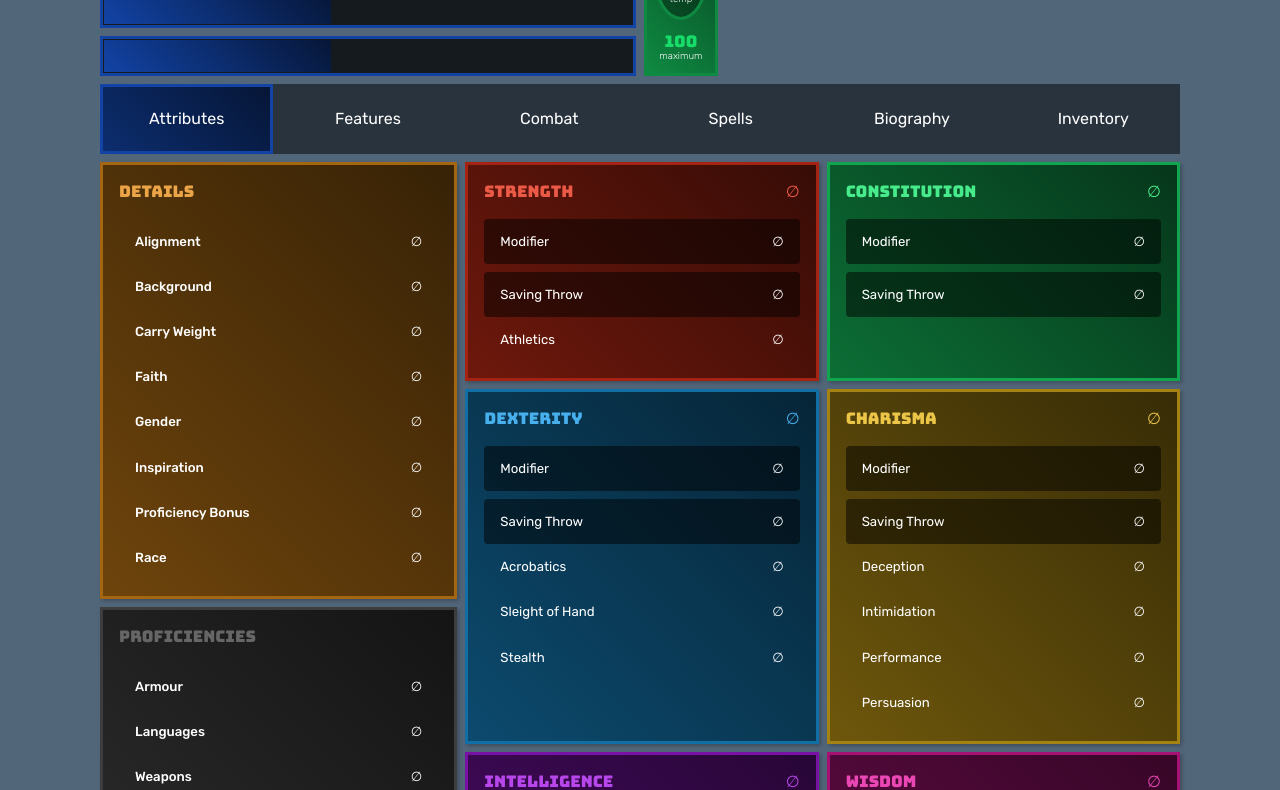
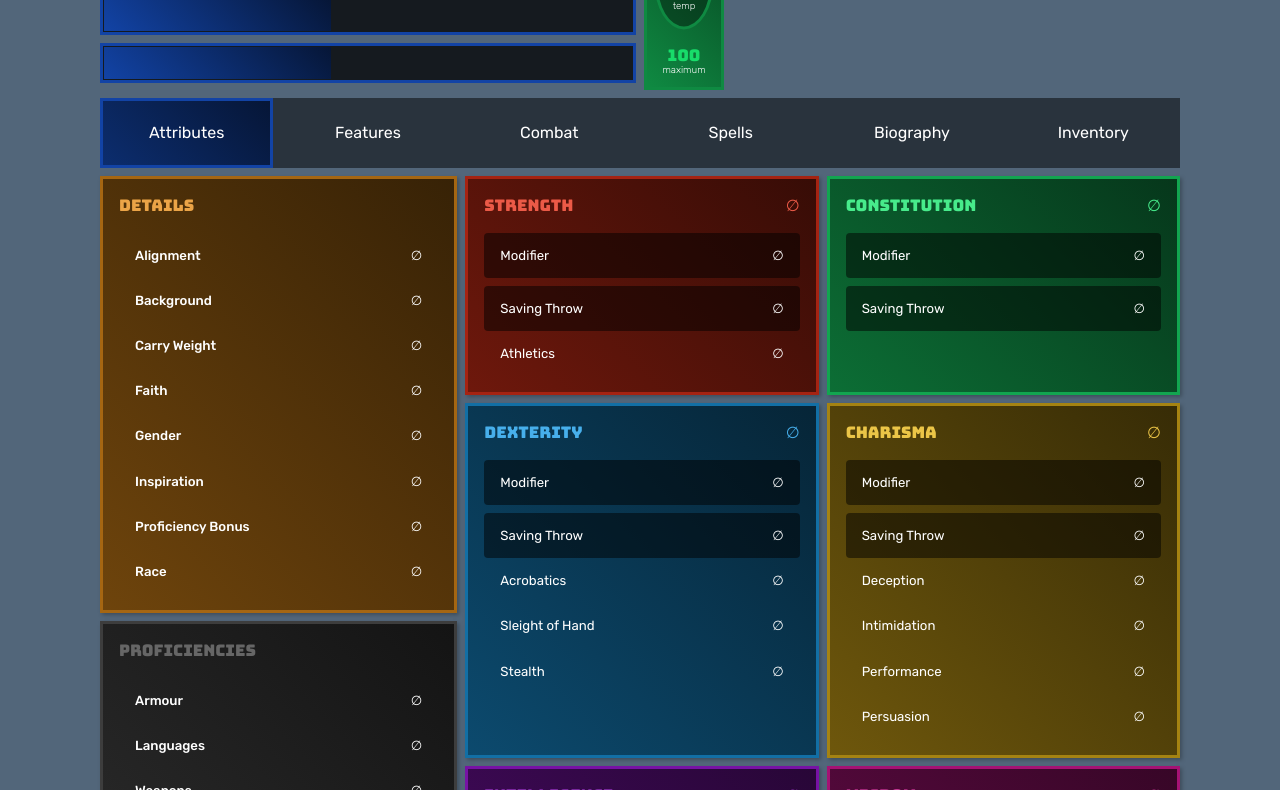
Before and after one commit to Capadillo/v3, a plain HTML site: page index.html in a window 1280 px wide. Shown: the part 98-888 px from the top of the page. Drawn offline with nearby package versions, Linux system fonts and the light colour scheme.

Commit message:
had to add a min width to hp

```diff
--- a/css/sass/style.scss
+++ b/css/sass/style.scss
@@ -37,6 +37,7 @@ body {
     display: flex;
     flex-direction: column;
     justify-content: space-between;
+    min-width: 5rem;
     position: relative;
     overflow: hidden;
 
```
Also changed, not shown: css/style.css.
